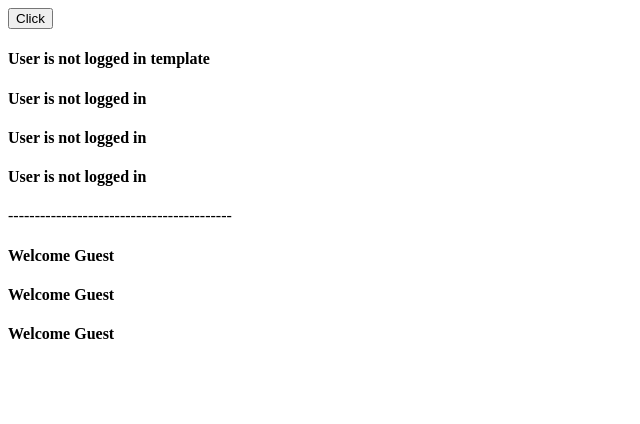
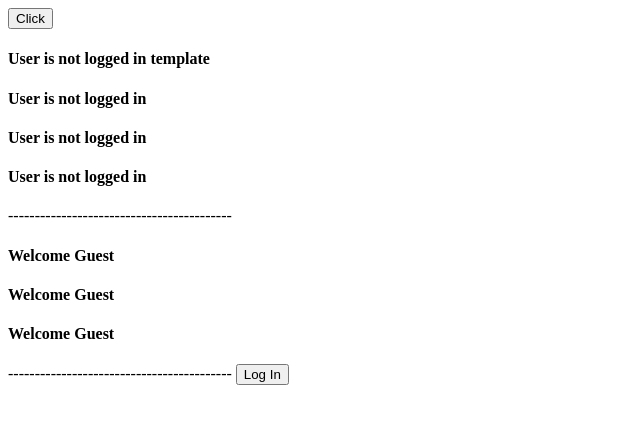
Before and after one commit to seeyassine/Angular-Learn, an Angular app: page / in a window 1280 px wide. Shown: the top 424 px of the page, without its empty margins (0-640 px from the left). Built offline with nearby package versions, Linux system fonts and the light colour scheme.

Commit message:
60:NgIf Number Values conditions!

```diff
--- a/src/app/components/directives/directives.component.html
+++ b/src/app/components/directives/directives.component.html
@@ -54,3 +54,11 @@
 }@else if (isGuest) {
     <h4>Welcome Guest</h4>
 }
+
+------------------------------------------
+
+<!-- if directive with number Values -->
+
+   <button (click)="countLoginAttempts()" *ngIf="loginCount < 3 ">Log In</button>
+
+   <h4 *ngIf="loginCount >= 3">Exceeded 3 login Attempts, Try Again Later</h4>
--- a/src/app/components/directives/directives.component.ts
+++ b/src/app/components/directives/directives.component.ts
@@ -16,6 +16,8 @@ export class DirectivesComponent {
   isMember:boolean = false;
   isGuest:boolean = true;
 
+  loginCount:number = 0;
+
   handleClick() {
     this.Isloggedin = !this.Isloggedin;
     this.isAdmin = !this.isAdmin;
@@ -23,4 +25,9 @@ export class DirectivesComponent {
     this.isGuest = !this.isGuest;
     }
 
+    countLoginAttempts() {
+      this.loginCount++;
+      console.log(this.loginCount);
+      }
+
 }
```
